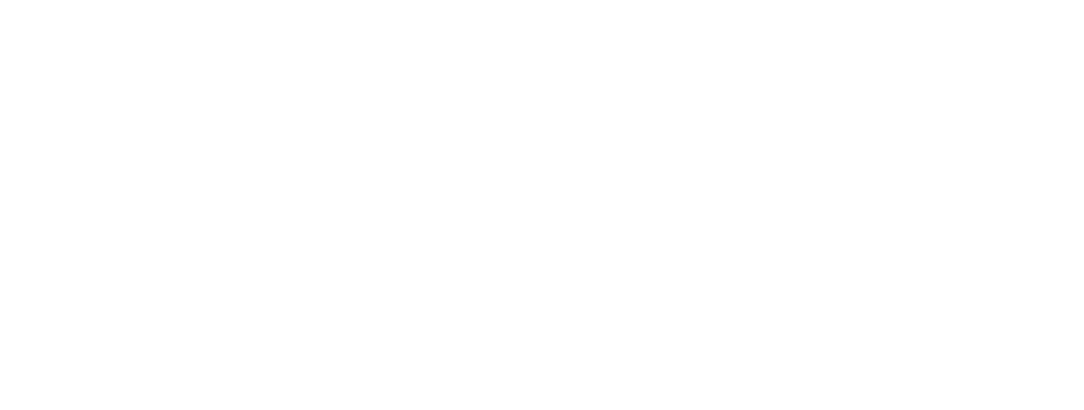
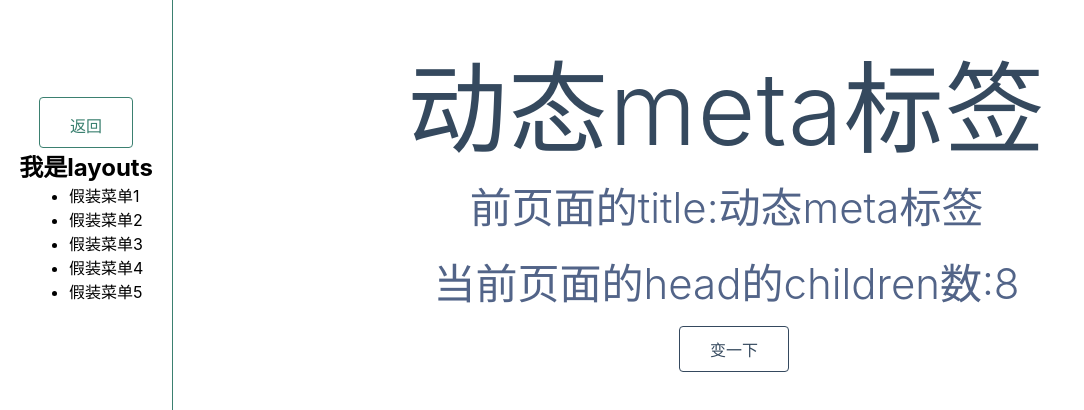
Before and after one commit to loveJiong/nuxt-demo, a Nuxt app: page /demo/meta in a window 1280 px wide. Before the commit this address had no page. Shown: the part 200-610 px from the top of the page, without its empty margins (0-1084 px from the left). Built offline with nearby package versions, Linux system fonts and the light colour scheme.

Commit message:
demo上传

```diff
--- /dev/null
+++ b/assets/css/index.scss
@@ -0,0 +1,32 @@
+
+.container {
+  width: 100%;
+  min-height: 100vh;
+  display: flex;
+  justify-content: center;
+  align-items: center;
+  text-align: center;
+}
+
+.title {
+  font-family: 'Quicksand', 'Source Sans Pro', -apple-system, BlinkMacSystemFont,
+      'Segoe UI', Roboto, 'Helvetica Neue', Arial, sans-serif;
+  display: block;
+  font-weight: 300;
+  font-size: 100px;
+  color: #35495e;
+  letter-spacing: 1px;
+}
+
+.subtitle {
+  font-weight: 300;
+  font-size: 42px;
+  color: #526488;
+  word-spacing: 5px;
+  padding-bottom: 15px;
+}
+
+.links {
+  padding-top: 15px;
+  cursor: pointer;
+}
--- /dev/null
+++ b/layouts/layouts-demo.vue
@@ -0,0 +1,92 @@
+<template>
+  <div class="layouts-demo">
+    <div class="left-menu">
+      <a class="links button--green" @click="goBack">返回</a>
+      <h2>
+        我是layouts
+      </h2>
+      <ul>
+        <li>假装菜单1</li>
+        <li>假装菜单2</li>
+        <li>假装菜单3</li>
+        <li>假装菜单4</li>
+        <li>假装菜单5</li>
+      </ul>
+    </div>
+    <nuxt/>
+  </div>
+</template>
+
+<script>
+  export default {
+    methods: {
+      goBack() {
+        this.$router.go(-1);
+      },
+    }
+  }
+</script>
+
+<style>
+html {
+  font-family: 'Source Sans Pro', -apple-system, BlinkMacSystemFont, 'Segoe UI',
+    Roboto, 'Helvetica Neue', Arial, sans-serif;
+  font-size: 16px;
+  word-spacing: 1px;
+  -ms-text-size-adjust: 100%;
+  -webkit-text-size-adjust: 100%;
+  -moz-osx-font-smoothing: grayscale;
+  -webkit-font-smoothing: antialiased;
+  box-sizing: border-box;
+}
+
+*,
+*:before,
+*:after {
+  box-sizing: border-box;
+  margin: 0;
+}
+
+.button--green {
+  display: inline-block;
+  border-radius: 4px;
+  border: 1px solid #3b8070;
+  color: #3b8070;
+  text-decoration: none;
+  padding: 10px 30px;
+}
+
+.button--green:hover {
+  color: #fff;
+  background-color: #3b8070;
+}
+
+.button--grey {
+  display: inline-block;
+  border-radius: 4px;
+  border: 1px solid #35495e;
+  color: #35495e;
+  text-decoration: none;
+  padding: 10px 30px;
+  margin-left: 15px;
+}
+
+.button--grey:hover {
+  color: #fff;
+  background-color: #35495e;
+}
+
+.layouts-demo {
+  display: flex;
+}
+
+.left-menu {
+  display: flex;
+  width: 200px;
+  padding: 50px 0;
+  border-right: 1px solid #3b8070;
+  flex-direction: column;
+  align-items: center;
+  justify-content: center;
+}
+</style>
--- a/nuxt.config.js
+++ b/nuxt.config.js
@@ -42,8 +42,12 @@ module.exports = {
   */
   modules: [
     // Doc: https://github.com/nuxt-community/axios-module#usage
-    '@nuxtjs/axios'
+    '@nuxtjs/axios',
+    '@nuxtjs/style-resources',
   ],
+  styleResources: {
+    sass: ['./assets/css/index.scss']
+  },
   /*
   ** Axios module configuration
   */
@@ -68,11 +72,6 @@ module.exports = {
           exclude: /(node_modules)/
         })
       }
-    },
-    styleResources: {
-      scss: './assets/css/variables.scss',
-      options: {
-      }
     }
   }
 }
--- a/package.json
+++ b/package.json
@@ -14,6 +14,7 @@
   },
   "dependencies": {
     "@nuxtjs/axios": "^5.0.0",
+    "@nuxtjs/style-resources": "^0.1.1",
     "cross-env": "^5.2.0",
     "element-ui": "^2.4.6",
     "node-sass": "^4.11.0",
--- /dev/null
+++ b/pages/demo/meta.vue
@@ -0,0 +1,55 @@
+<template>
+  <section class="container">
+    <div>
+      <h1 class="title">
+        {{ title }}
+      </h1>
+      <h2 class="subtitle">
+        前页面的title:{{ title }}
+      </h2>
+      <h2 class="subtitle">
+        当前页面的head的children数:{{ num }}
+      </h2>
+      <a class="button--grey" @click="change">变一下</a>
+    </div>
+  </section>
+</template>
+
+<script>
+
+  export default {
+    layout: 'layouts-demo',
+    data() {
+      return {
+        title: '动态meta标签',
+        meta: [ { hid: 'description', name: 'description', content: 'My custom description' } ],
+        link: [],
+        num: 0,
+      };
+    },
+    computed: {
+    },
+    head() {
+      return {
+        title: this.title,
+        meta: this.meta,
+        link: this.link,
+      };
+    },
+    mounted() {
+      this.num = document.getElementsByTagName('head')[0].children.length;
+    },
+    methods: {
+      change() {
+        this.title = '变了一下';
+        this.link = [ { rel: 'stylesheet', href: 'https://fonts.googleapis.com/css?family=Roboto' } ];
+        setTimeout(() => {
+          this.num = document.getElementsByTagName('head')[0].children.length;
+        }, 100);
+      }
+    },
+  };
+</script>
+
+<style lang="scss">
+</style>
--- /dev/null
+++ b/pages/demo/ssr.vue
@@ -0,0 +1,39 @@
+<template>
+  <section class="container">
+    <div>
+      <h1 class="title">
+        {{ title }}
+      </h1>
+      <h2 class="subtitle">
+        {{ query }}
+      </h2>
+    </div>
+  </section>
+</template>
+
+<script>
+
+  export default {
+    layout: 'layouts-demo',
+    async asyncData({ $axios, query}) {
+      let res = await $axios.$get('http://192.168.150.189/hswy-basic-web/basic/account/serverDate')
+      return {
+        query: res,
+      }
+    },
+    data() {
+      return {
+        title: '服务端渲染',
+      };
+    },
+    computed: {
+    },
+    mounted() {
+    },
+    methods: {
+    },
+  };
+</script>
+
+<style lang="scss">
+</style>
--- a/pages/index.vue
+++ b/pages/index.vue
@@ -6,17 +6,11 @@
         nuxt-demo
       </h1>
       <h2 class="subtitle">
-        nuxt-demo
+        基础和特性demo
       </h2>
       <div class="links">
-        <a
-          href="https://nuxtjs.org/"
-          target="_blank"
-          class="button--green">Documentation</a>
-        <a
-          href="https://github.com/nuxt/nuxt.js"
-          target="_blank"
-          class="button--grey">GitHub</a>
+        <nuxt-link class="button--green" to="/demo/ssr">异步数据</nuxt-link>
+        <nuxt-link class="button--green" to="/demo/meta">动态meta标签</nuxt-link>
       </div>
     </div>
   </section>
@@ -35,6 +29,7 @@
 <style>
 
   .container {
+    width: 100%;
     min-height: 100vh;
     display: flex;
     justify-content: center;
--- a/pages/main.vue
+++ /dev/null
@@ -1,32 +0,0 @@
-<template>
-  <div class="main-container">
-    123
-  </div>
-</template>
-
-<script>
-
-  export default {
-    data() {
-      return {}
-    },
-    methods: {
-    },
-  };
-</script>
-
-<style lang="scss">
-  .main-container{
-    height: 100%;
-    background-color: $bg-color-body;
-    .main-mask {
-      position: fixed;
-      top: 0;
-      left: 0;
-      right: 0;
-      bottom: 0;
-      background: rgba(0, 0, 0, 0.5);
-      z-index: 9998;
-    }
-  }
-</style>
```
Also changed, not shown: 2 other files (tests, documents, lock files or other folders).
